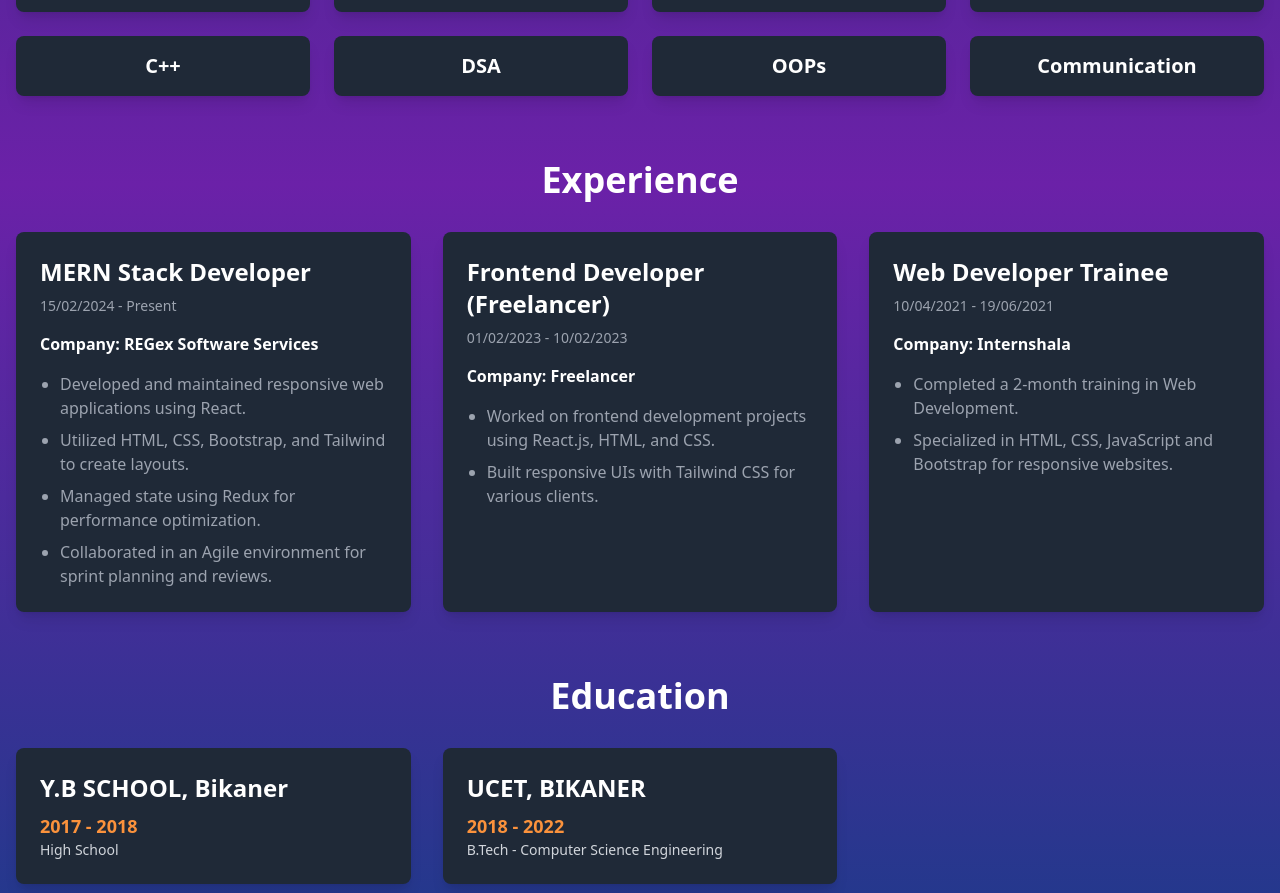
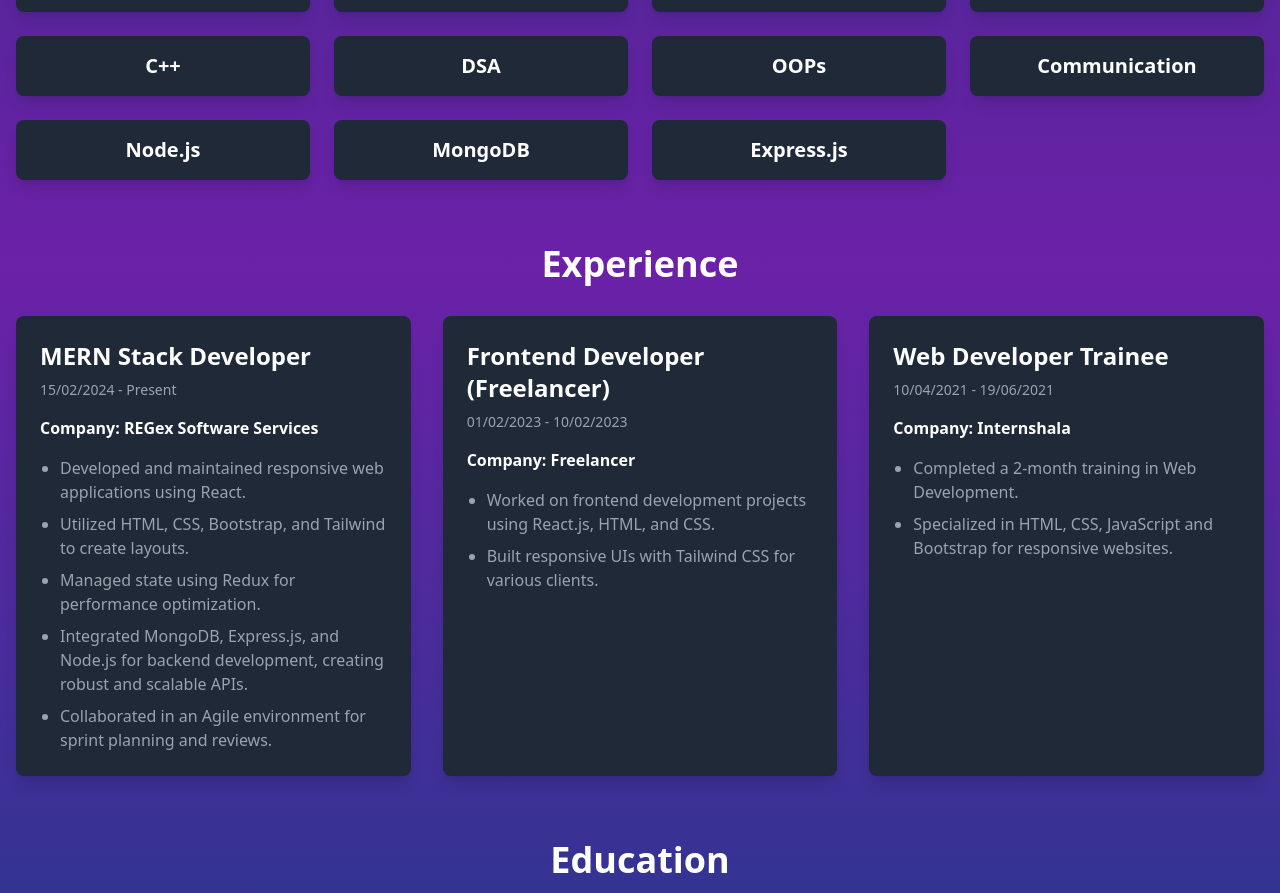
Before and after one commit to KUNALLATTA29/resume-app, a React (Vite) app: page /about in a window 1280 px wide. Shown: the part 660-1553 px from the top of the page. Built offline with nearby package versions, Linux system fonts and the light colour scheme.

Commit message:
Update About.jsx

```diff
--- a/src/Components/About/About.jsx
+++ b/src/Components/About/About.jsx
@@ -13,7 +13,7 @@ export default function About() {
       <div className="mb-16">
         <h2 className="text-4xl font-bold text-center mb-8">Skills</h2>
         <div className="grid grid-cols-2 sm:grid-cols-3 lg:grid-cols-4 gap-6">
-          {['HTML', 'CSS', 'JavaScript', 'React.js', 'Redux', 'Tailwind', 'Bootstrap', 'Git', 'C++', 'DSA', 'OOPs', 'Communication'].map((skill) => (
+          {['HTML', 'CSS', 'JavaScript', 'React.js', 'Redux', 'Tailwind', 'Bootstrap', 'Git', 'C++', 'DSA', 'OOPs', 'Communication','Node.js','MongoDB','Express.js'].map((skill) => (
             <div key={skill} className="p-4 bg-gray-800 rounded-lg shadow-lg flex items-center justify-center hover:bg-gray-700 transform hover:scale-105 transition">
               <span className="text-xl font-semibold">{skill}</span>
             </div>
@@ -33,6 +33,7 @@ export default function About() {
                 'Developed and maintained responsive web applications using React.',
                 'Utilized HTML, CSS, Bootstrap, and Tailwind to create layouts.',
                 'Managed state using Redux for performance optimization.',
+                'Integrated MongoDB, Express.js, and Node.js for backend development, creating robust and scalable APIs.',
                 'Collaborated in an Agile environment for sprint planning and reviews.',
               ],
             },
```
